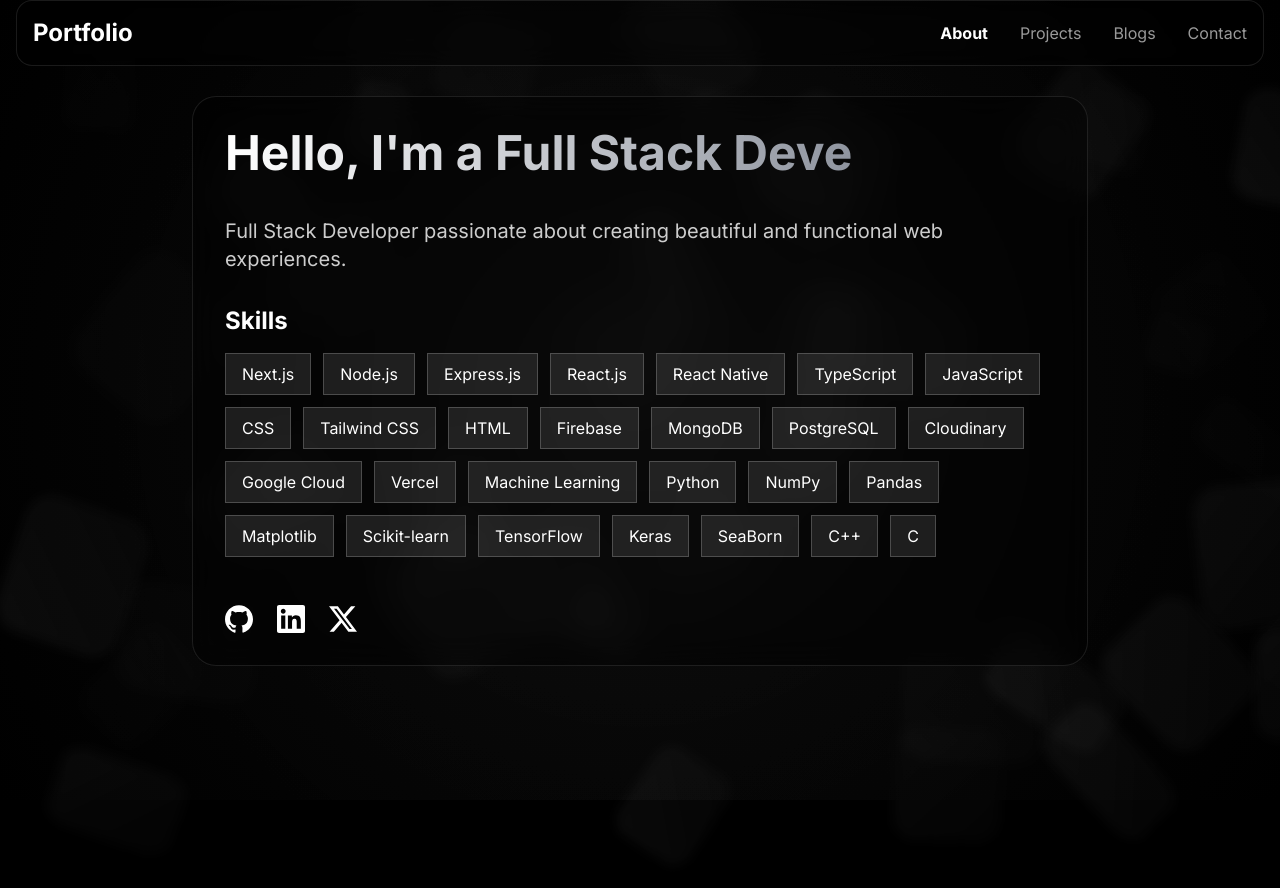
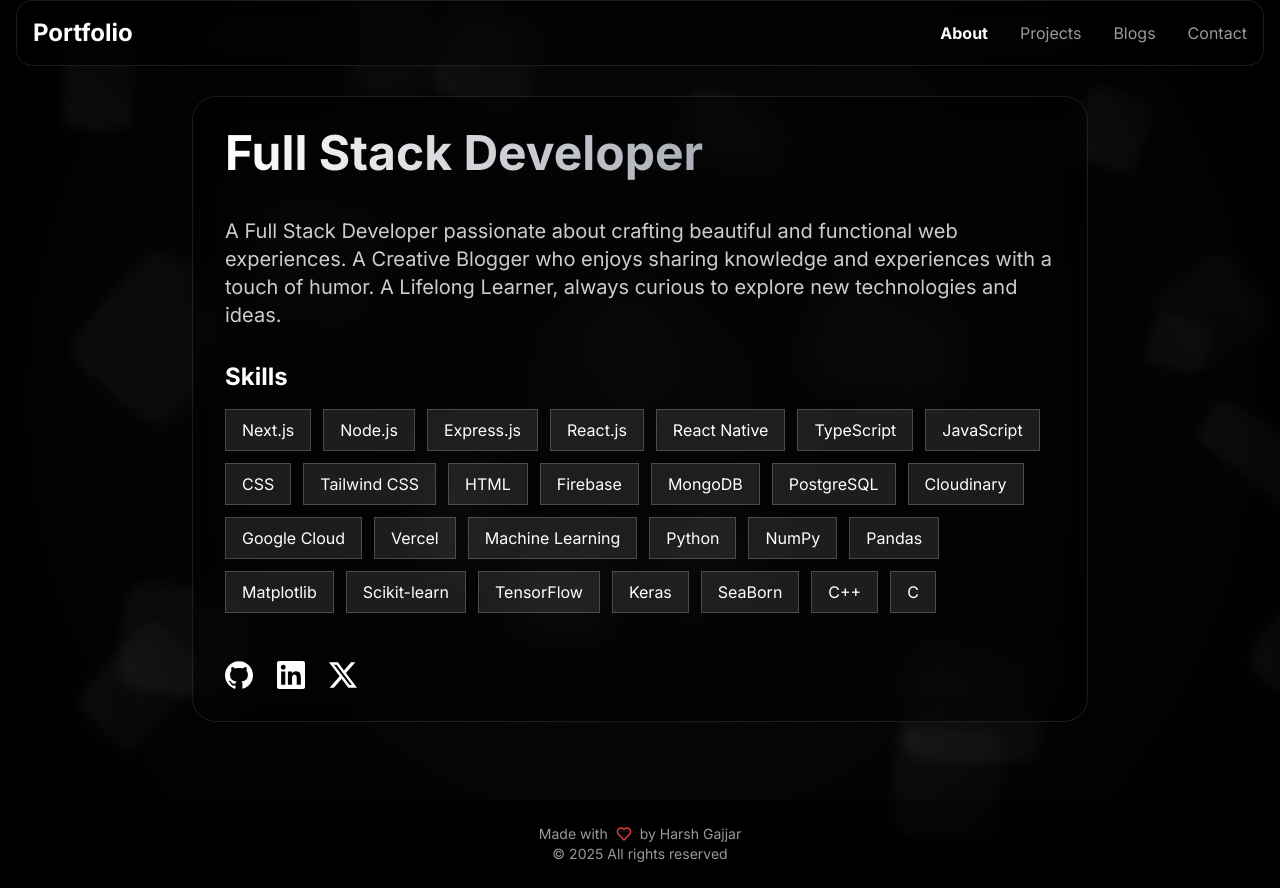
Before and after one commit to harshhh28/Portfolio, a Next.js app: page / in a window 1280 px wide. Before the commit the page ends 800 px from the top, so only its background shows below. Built offline with nearby package versions, Linux system fonts and the light colour scheme.

Commit message:
fix: invalid url (client side error)

```diff
--- a/src/app/layout.tsx
+++ b/src/app/layout.tsx
@@ -1,9 +1,10 @@
 import "./globals.css";
 import type { Metadata } from "next";
 import { Inter } from "next/font/google";
-import Navigation from "../components/Navigation";
-import BackgroundAnimation from "../components/BackgroundAnimation";
-import { cn } from "../lib/utils";
+import Navigation from "@/components/Navigation";
+import BackgroundAnimation from "@/components/BackgroundAnimation";
+import { Footer } from "@/components/Footer";
+import { cn } from "@/lib/utils";
 
 const inter = Inter({ subsets: ["latin"] });
 
@@ -22,11 +23,12 @@ export default function RootLayout({
       <body
         className={cn(
           inter.className,
-          "bg-black text-white overflow-x-hidden"
+          "bg-black text-white overflow-x-hidden min-h-screen flex flex-col"
         )}>
         <BackgroundAnimation />
         <Navigation />
-        <main className="relative z-10">{children}</main>
+        <main className="relative z-10 flex-1">{children}</main>
+        <Footer />
       </body>
     </html>
   );
--- a/src/app/page.tsx
+++ b/src/app/page.tsx
@@ -3,12 +3,12 @@
 import { SiGithub, SiLinkedin, SiX } from "react-icons/si";
 import Link from "next/link";
 import { TypeAnimation } from "react-type-animation";
-import BackgroundAnimation from "../components/BackgroundAnimation";
+// import BackgroundAnimation from "../components/BackgroundAnimation";
 
 export default function About() {
   return (
     <div className="min-h-screen pt-24 px-4 sm:px-6 lg:px-8">
-      <BackgroundAnimation />
+      {/* <BackgroundAnimation /> */}
       <div className="max-w-4xl mx-auto">
         <div className="backdrop-blur-lg bg-black/40 rounded-3xl border border-white/10 p-8 animate-in slide-in-from-bottom duration-700">
           <h1 className="text-5xl font-bold mb-6 bg-clip-text text-transparent bg-gradient-to-r from-white to-gray-500 pb-4">
@@ -18,11 +18,16 @@ export default function About() {
                 1000, // Waits 1s
                 "", // Deletes the text
                 100, // Waits 0.1s
-                "Hello, I'm a Full Stack Developer", // Types the text again
+                "Full Stack Developer", // Types the text again
                 1000, // Waits 1s
                 "", // Deletes the text
                 100, // Waits 0.1s
-                "Hello, I'm Harsh Gajjar", // Types the text again
+                "Creative Blogger", // Types the text again
+                1000, // Waits 1s
+                "", // Deletes the text
+                100, // Waits 0.1s
+                "Lifelong Learner", // Types the text again
+                1000, // Waits 1s
               ]}
               wrapper="span"
               cursor={true}
@@ -31,8 +36,10 @@ export default function About() {
             />
           </h1>
           <p className="text-xl text-white/80 mb-8">
-            Full Stack Developer passionate about creating beautiful and
-            functional web experiences.
+            A Full Stack Developer passionate about crafting beautiful and
+            functional web experiences. A Creative Blogger who enjoys sharing
+            knowledge and experiences with a touch of humor. A Lifelong Learner,
+            always curious to explore new technologies and ideas.
           </p>
 
           <div className="grid grid-cols-1 md:grid-cols-1 gap-8 mb-12">
--- a/src/app/projects/page.tsx
+++ b/src/app/projects/page.tsx
@@ -46,7 +46,7 @@ const projects = [
       "Tackled minimum distance search path problem using Viterbi soft and hard decoding",
     image: "/images/projects/convolutionCodes.gif",
     github: "https://github.com/harshhh28/Convolution-Coding",
-    demo: "https://github.com/",
+    demo: "https://github.com/harshhh28/Convolution-Coding",
     tags: ["Viterbi Algorithm", "Dynamic Programming", "Backtracking"],
   },
   {
@@ -64,7 +64,7 @@ const projects = [
       "Reduced cost and time of transportation in railway networks using Graph Theory.",
     image: "/images/projects/vehicleTheftDetector.gif",
     github: "https://github.com/harshhh28/Vehicle-Theft-Detector/",
-    demo: "https://",
+    demo: "https://github.com/harshhh28/Vehicle-Theft-Detector/",
     tags: ["Arduino Uno R3", "GSM", "GPS", "Accelerometer"],
   },
   {
--- /dev/null
+++ b/src/components/Footer.tsx
@@ -0,0 +1,21 @@
+"use client";
+
+import { Heart } from "lucide-react";
+
+export function Footer() {
+  const currentYear = new Date().getFullYear();
+
+  return (
+    <footer className="w-full py-6 mt-auto">
+      <div className="container mx-auto px-4">
+        <div className="flex flex-col items-center justify-center text-white/60 text-sm">
+          <div className="flex items-center gap-2">
+            Made with <Heart size={16} className="text-red-500" /> by Harsh
+            Gajjar
+          </div>
+          <div>© {currentYear} All rights reserved</div>
+        </div>
+      </div>
+    </footer>
+  );
+}
```
